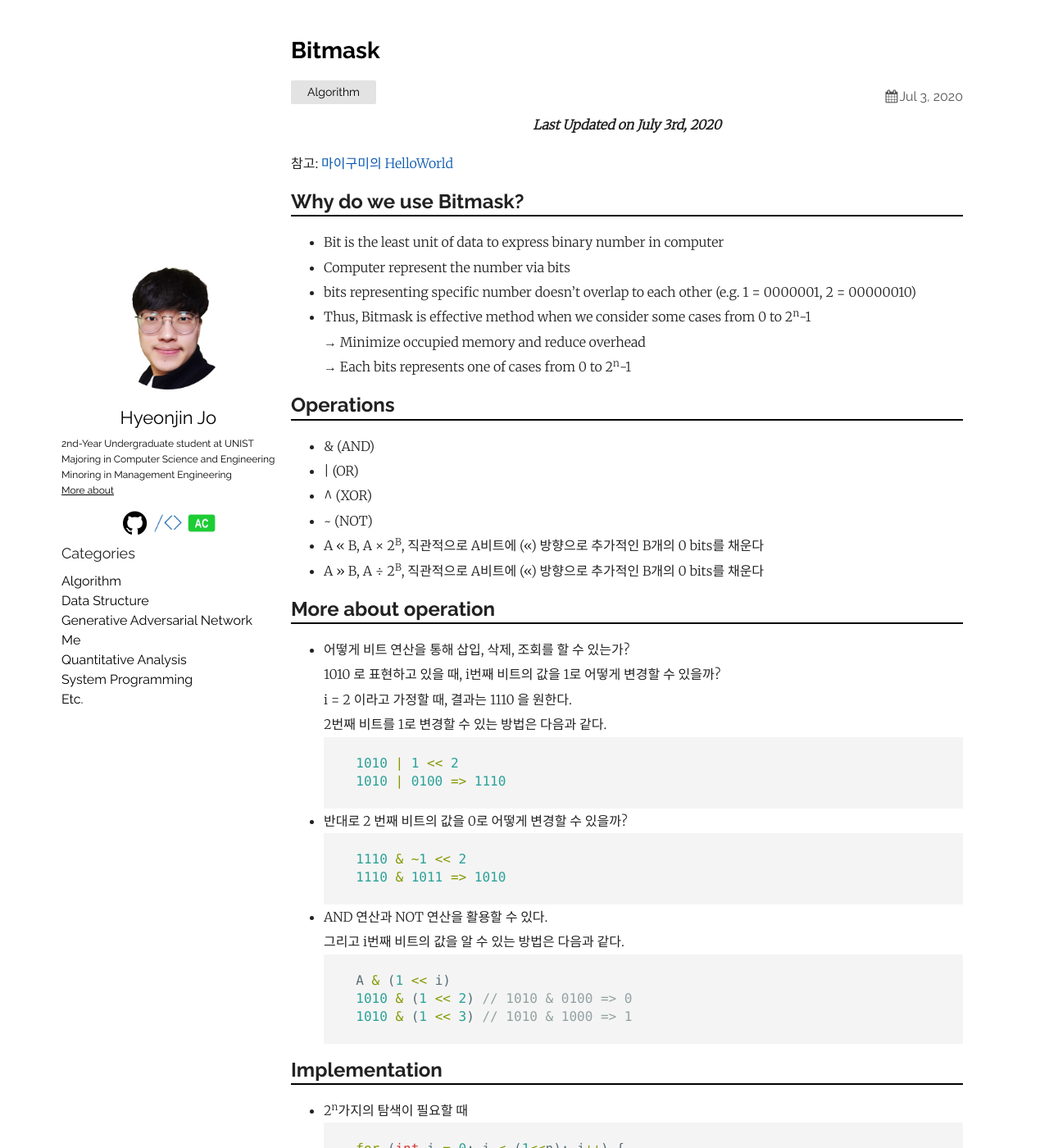
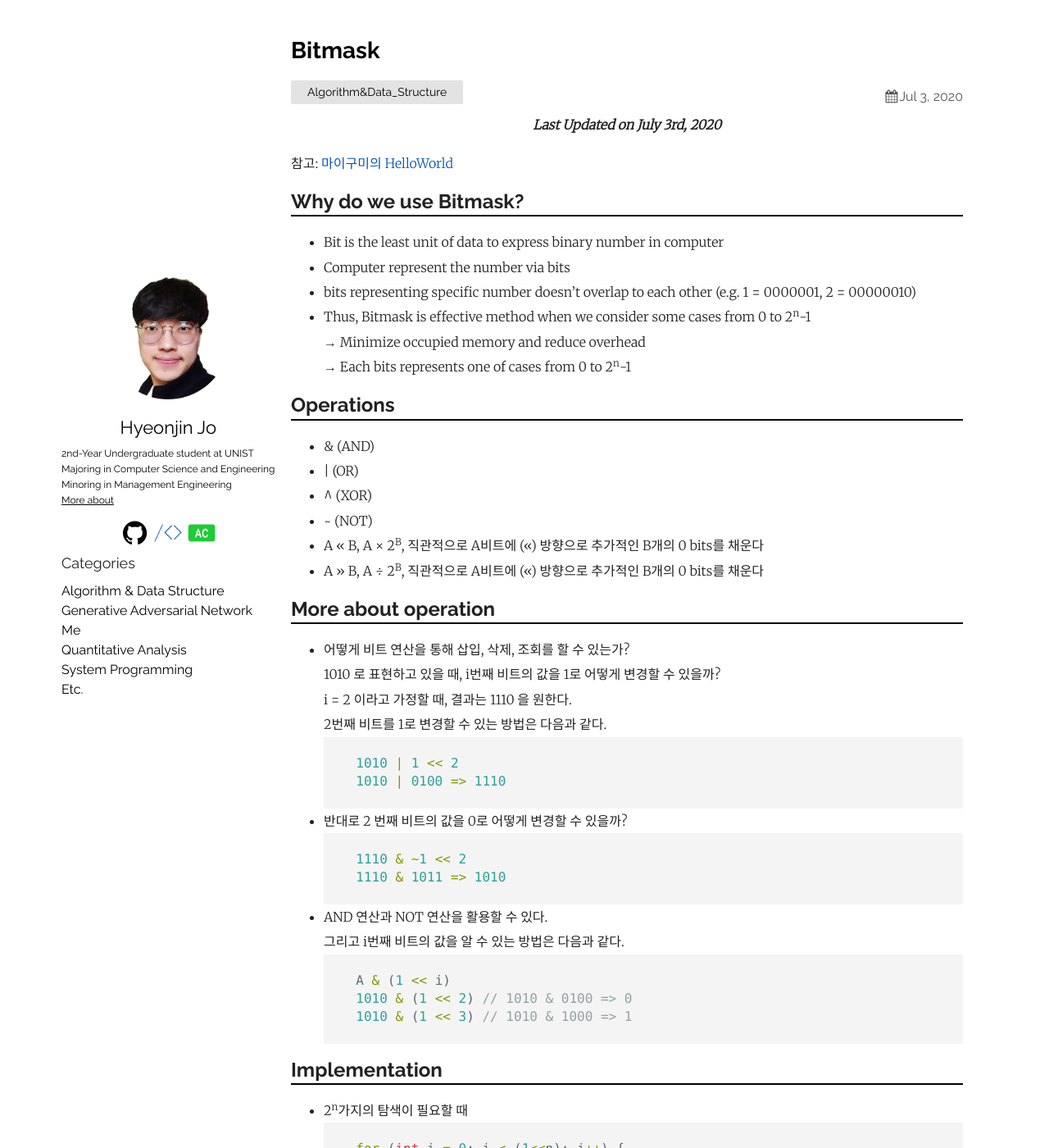
Before and after one commit to thinkin9/thinkin9.github.io, a Jekyll site: the page built from _posts/2020-07-04-Bitmask.markdown, in a window 1280 px wide and 1400 px high. Shown: the whole window at 82% size. Built offline with Jekyll 4.4.1, drawn with Linux system fonts in a browser that asks for light colours.

Commit message:
20200731

```diff
--- a/_layouts/default.html
+++ b/_layouts/default.html
@@ -52,16 +52,9 @@
       </ul>
       <div class="site-category">
         <p style="margin-bottom: 0.5em; margin-top: -1em;">Categories</p>
-        <li><a href="/category/Algorithm.html">Algorithm</a>
+        <li><a href="/category/Algorithm.html">Algorithm & Data Structure</a>
           <ul>
-            {% for post in site.categories["Algorithm"] %}
-            <li><a href="{{ site.baseurl }}{{ post.url }}">{{ post.title }}</a href="">
-            {% endfor %}
-          </ul>
-        </li>
-        <li><a href="/category/Data_Structure.html">Data Structure</a>
-          <ul>
-            {% for post in site.categories["Data_Structure"] %}
+            {% for post in site.categories["Algorithm&Data_Structure"] %}
             <li><a href="{{ site.baseurl }}{{ post.url }}">{{ post.title }}</a href="">
             {% endfor %}
           </ul>
--- a/_posts/2020-07-01-BFS-and-DFS.markdown
+++ b/_posts/2020-07-01-BFS-and-DFS.markdown
@@ -2,7 +2,7 @@
 layout: post
 title:  "BFS and DFS"
 date:   2020-07-01 15:37:22 +0900
-categories: Algorithm Data_Structure
+categories: Algorithm&Data_Structure
 ---
 
 <div style="text-align: center"><i><b>Last Updated on July 9th, 2020</b></i></div>
--- a/_posts/2020-07-04-Bitmask.markdown
+++ b/_posts/2020-07-04-Bitmask.markdown
@@ -2,7 +2,7 @@
 layout: post
 title:  "Bitmask"
 date:   2020-07-03 21:04:47 +0900
-categories: Algorithm
+categories: Algorithm&Data_Structure
 ---
 
 <div style="text-align: center"><i><b>Last Updated on July 3rd, 2020</b></i></div>
--- a/_posts/2020-07-16-Dijkstra-and-0_1-BFS.markdown
+++ b/_posts/2020-07-16-Dijkstra-and-0_1-BFS.markdown
@@ -2,7 +2,7 @@
 layout: post
 title:  "Dijkstra and 0_1 BFS"
 date:   2020-07-16 00:07:04 +0900
-categories: Algorithm Data_Structure
+categories: Algorithm&Data_Structure
 ---
 
 <div style="text-align: center"><i><b>Last Updated on July 16th, 2020</b></i></div>
--- a/_posts/2020-07-16-Segment-Tree.markdown
+++ b/_posts/2020-07-16-Segment-Tree.markdown
@@ -2,7 +2,7 @@
 layout: post
 title:  "Segment Tree"
 date:   2020-07-16 12:39:55 +0900
-categories: Algorithm Data_Structure
+categories: Algorithm&Data_Structure
 ---
 
 <div style="text-align: center"><i><b>Last Updated on July 16th, 2020</b></i></div>
--- a/_sass/plain.scss
+++ b/_sass/plain.scss
@@ -285,14 +285,7 @@ main {
     padding: 0;
   }
   li:hover ul{
-    display: inline;
-  }
-  li ul a{
-    display: block;
-    font-size: 14px;
-    text-decoration: none;
-    margin: 0;
-    margin-left: 1em;
-    padding: 0;
+    display: flex;
+    flex-direction: column-reverse;
   }
 }
```
Also changed, not shown: _posts/2020-07-30-Application-Software.markdown (renamed from _posts/2020-07-30-Aplication-Software.markdown), _posts/2020-07-31-Application-Programming-Interface.markdown (renamed from _posts/2020-07-30-Application-Programming-Interface.markdown).
